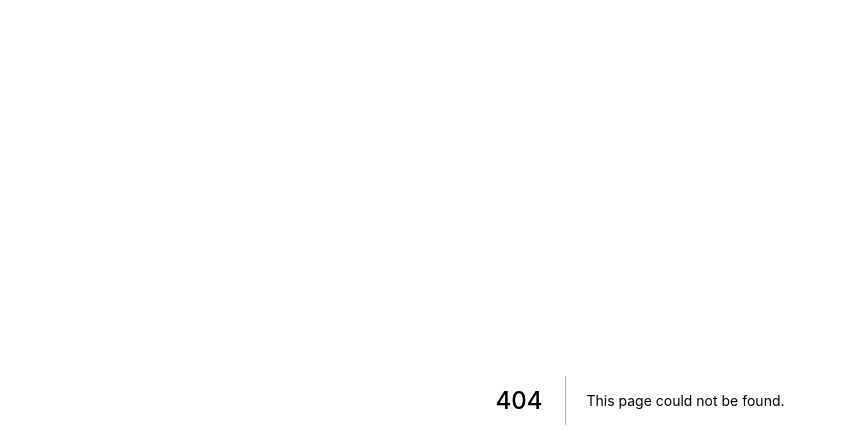
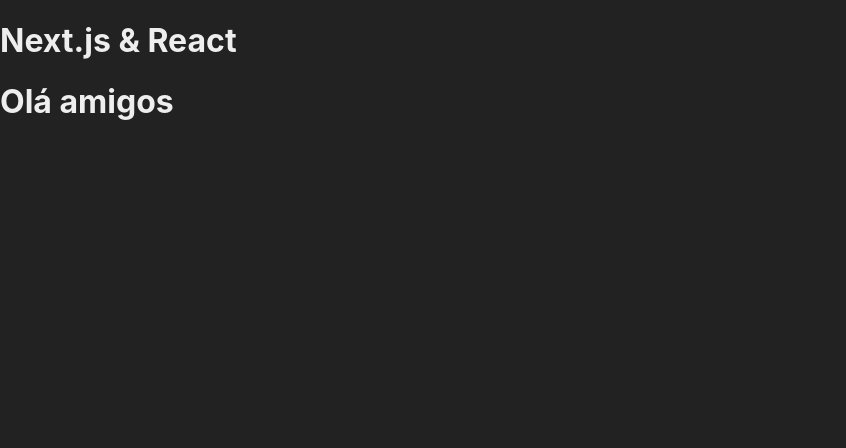
Before and after one commit to eversonps/projeto-cadastro-react, a Next.js app: page /exemplo in a window 1280 px wide. Before the commit this address had no page. Shown: the top 448 px of the page, without its empty margins (0-846 px from the left). Built offline with nearby package versions, Linux system fonts and the light colour scheme.

Commit message:
propriedades e navegacção entre componentes

```diff
--- /dev/null
+++ b/src/components/Cabecalho.jsx
@@ -0,0 +1,7 @@
+export default function Cabecalho(props){
+    return (
+        <header>
+            <h1> {props.titulo} </h1>
+        </header>
+    )
+}
--- a/src/pages/estiloso.jsx
+++ b/src/pages/estiloso.jsx
@@ -1,8 +1,12 @@
 import styles from "../styles/Estiloso.module.css"
+import Link from "next/link"
 
 export default function Estiloso(){
     return (
         <div className={styles.roxo}>
+            <Link href="/">
+                Voltar
+            </Link>
             <h1>Estilo usando CSS módulos</h1>
         </div>
     )
--- /dev/null
+++ b/src/pages/exemplo.jsx
@@ -0,0 +1,10 @@
+import Cabecalho from "../components/Cabecalho";
+
+export default function Exemplo(){
+    return (
+        <>
+            <Cabecalho titulo="Next.js & React"/>
+            <Cabecalho titulo="Olá amigos"/>
+        </>
+    )
+}
```
Also changed, not shown: src/pages/index.jsx (+5 -2 lines).
